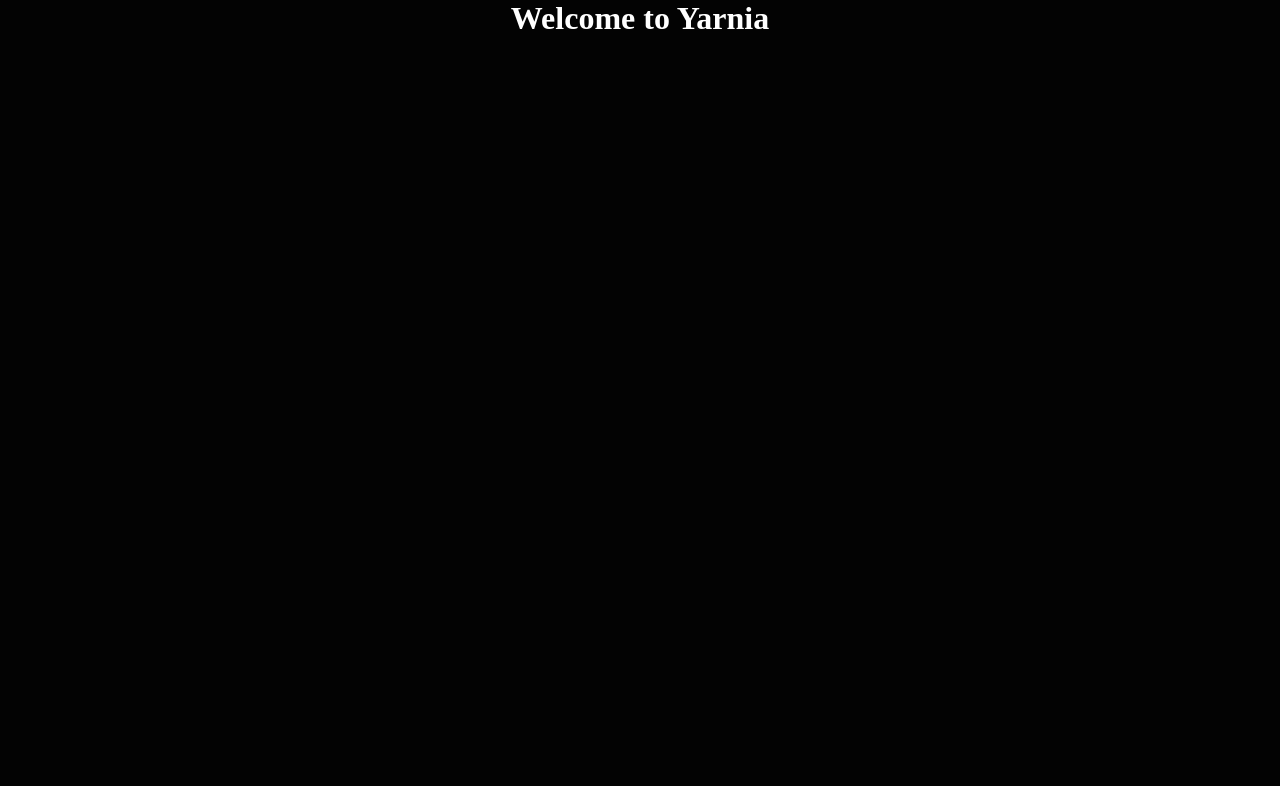
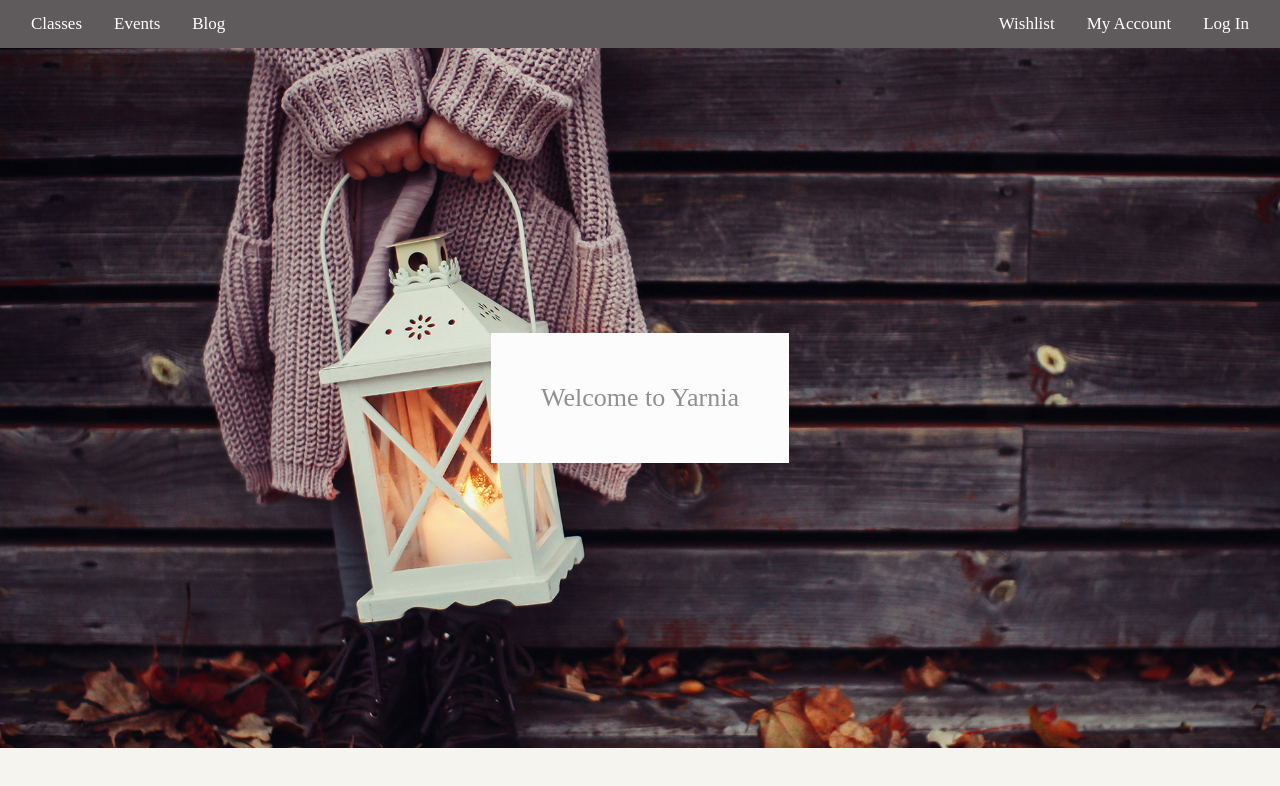
Before and after one commit to reb84/Yarnia, a plain HTML site: page index.html in a window 1280 px wide. Drawn offline with Linux system fonts and the light colour scheme.

Commit message:
nav and hero set-up

```diff
--- a/index.html
+++ b/index.html
@@ -4,13 +4,35 @@
     <meta charset="UTF-8" />
     <meta name="viewport" content="width=device-width, initial-scale=1.0" />
     <title>Yarnia</title>
+    <!-- google fonts -->
 
     <!-- stylesheet -->
     <link rel="stylesheet" href="/styles.css" />
   </head>
   <body>
-    <nav></nav>
-    <header><h1>Welcome to Yarnia</h1></header>
+    <!-- navigation -->
+    <nav>
+      <div class="container">
+        <div class="topnav">
+          <!-- Left-aligned links (default) -->
+          <a href="#">Classes</a>
+          <a href="#">Events</a>
+          <a href="#">Blog</a>
+
+          <!-- Right-aligned links -->
+          <div class="topnav-right">
+            <a href="#">Wishlist</a>
+            <a href="#">My Account</a>
+            <a href="#">Log In</a>
+          </div>
+        </div>
+      </div>
+    </nav>
+    <header>
+      <div class="hero">
+        <div class="hero-text">Welcome to Yarnia</div>
+      </div>
+    </header>
     <main></main>
     <footer></footer>
   </body>
--- a/styles.css
+++ b/styles.css
@@ -8,7 +8,72 @@ body {
   scroll-behavior: smooth;
   margin: 0;
   padding: 0;
-  background-color: #030303;
+  background-color: #f5f4ef;
+  color: #534f50;
+  text-align: center;
+  font-size: 16px;
+}
+
+/*Sizing*/
+
+.container {
+  margin: 0 auto;
+  max-width: 1250px;
+}
+
+/* Navigation */
+
+nav {
+  background-color: #5f5b5c;
+}
+
+.topnav {
+  position: relative;
+  overflow: hidden;
+}
+
+.topnav a {
+  float: left;
   color: #fff;
   text-align: center;
+  padding: 14px 16px;
+  text-decoration: none;
+  font-size: 17px;
 }
+.topnav a:hover {
+  background-color: #f5f4ef;
+  color: #5f5b5c;
+}
+
+.topnav-right {
+  float: right;
+}
+
+/* Hero */
+
+.hero {
+  background-image: url("../imgs/yarniahero.jpg");
+  background-repeat: no-repeat;
+  background-size: cover;
+  background-position: center;
+  min-height: 700px;
+  width: 100%;
+  display: flex;
+  justify-content: center;
+  align-items: center;
+}
+
+.hero-text {
+  font-size: 26px;
+  background-color: #fcfcfc;
+  color: #909090;
+  padding: 50px;
+}
+
+@media screen and (max-width: 550px) {
+  .topnav a,
+  .topnav-right {
+    float: none;
+    display: block;
+  }
+}
```
Also changed, not shown: imgs/yarniahero.jpg (added).
